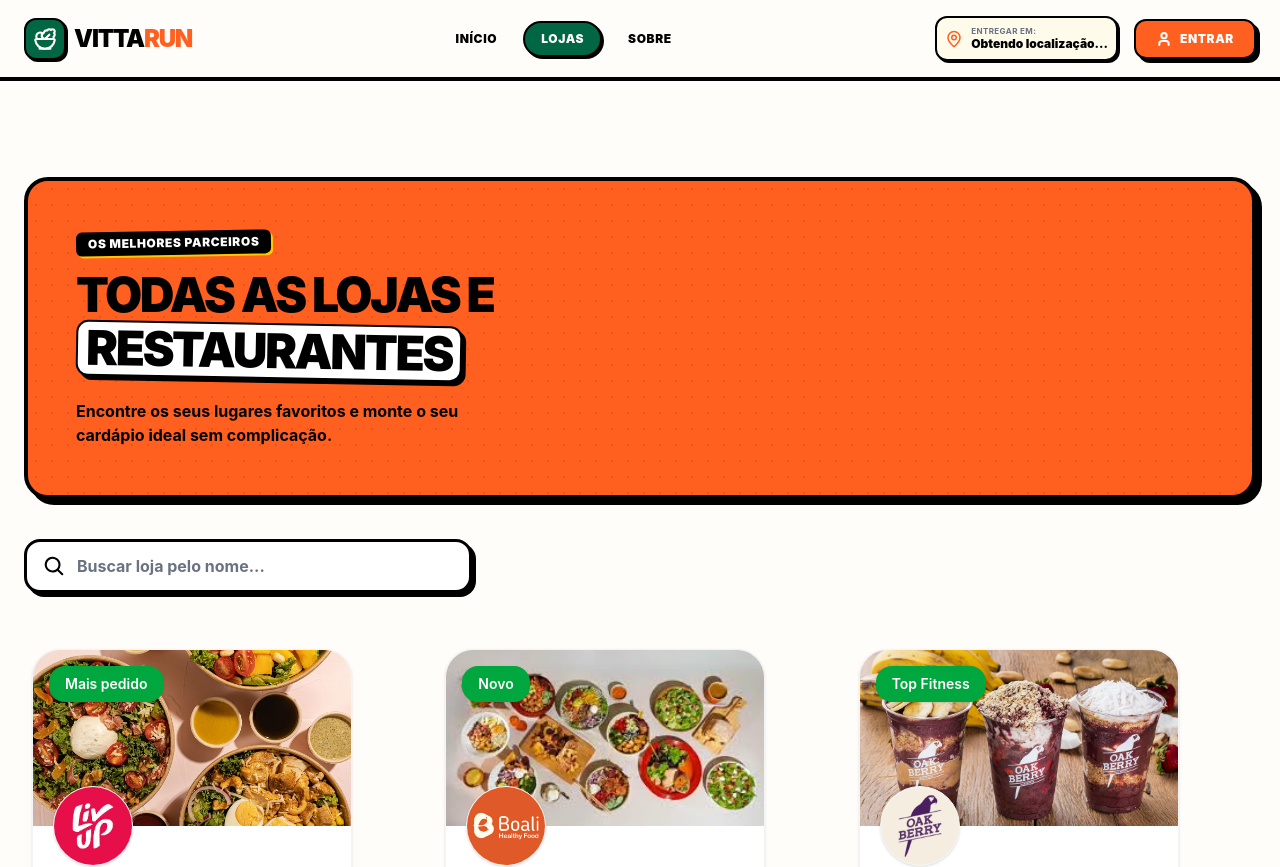
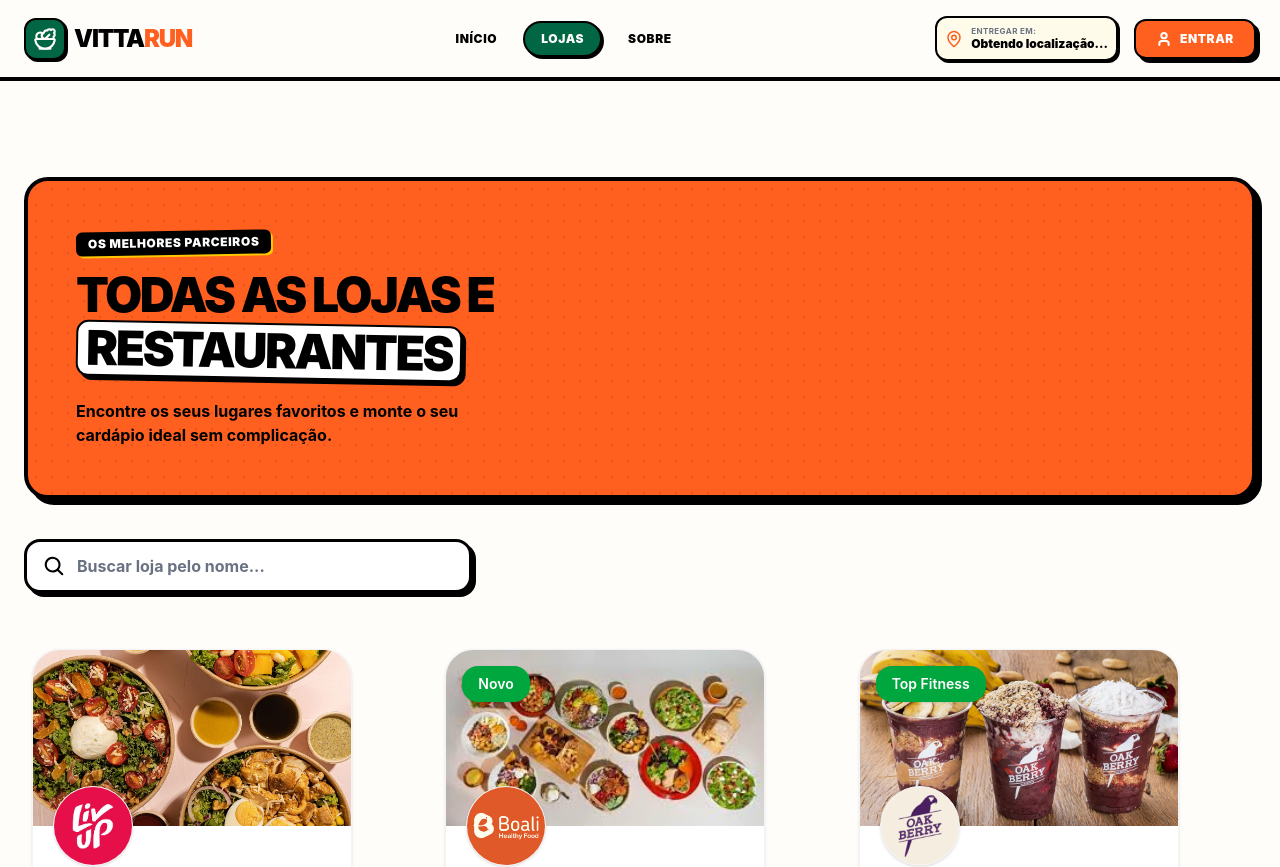
Before and after one commit to Grupo-5-JS-14/VittaRun-FrontEnd, a React (Vite) app: page /lojas in a window 1280 px wide. Shown: the top 867 px of the page. Built offline with nearby package versions, Linux system fonts and the light colour scheme; no server answers.

Commit message:
Fix:imagens

```diff
--- a/src/data/lojas.ts
+++ b/src/data/lojas.ts
@@ -1,14 +1,13 @@
+import LivUp from "../assets/LivUp.png";
+import BgLivUp from "../assets/BgLivUp.jpg";
+
 export const bd_lojas = [
   {
     id: 1,
     nome: "Liv Up",
     descricao: "Marmitas • Hipertrofia • Proteína",
-    cnpj: "12.345.678/0001-10",
-    cep: "01310-100",
-    tag: "Mais pedido",
-    logo: "./src/assets/LivUp.png",
-    bg: "./src/assets/BgLivUp.jpg",
-    categoria: { id: 3 }, // Alta Proteína
+    logo: LivUp,
+    bg: BgLivUp,
   },
   {
     id: 2,
```
